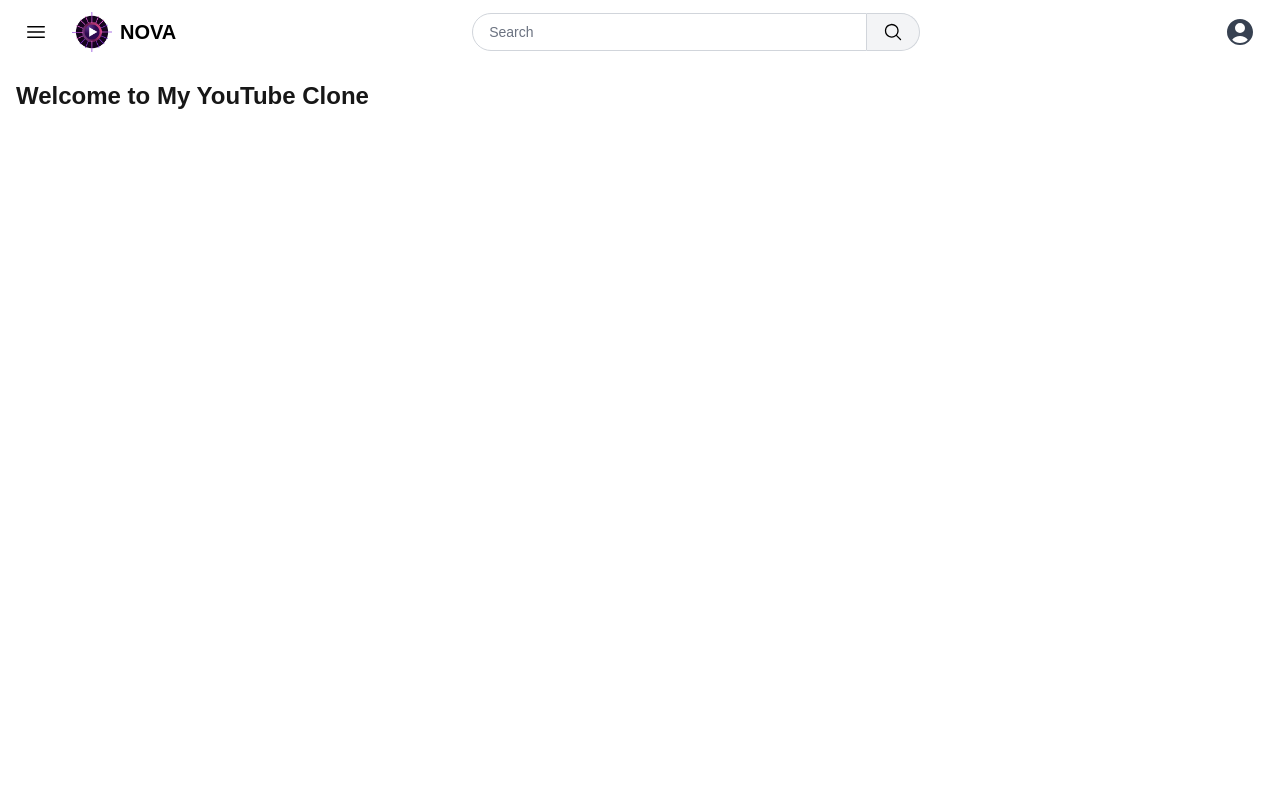
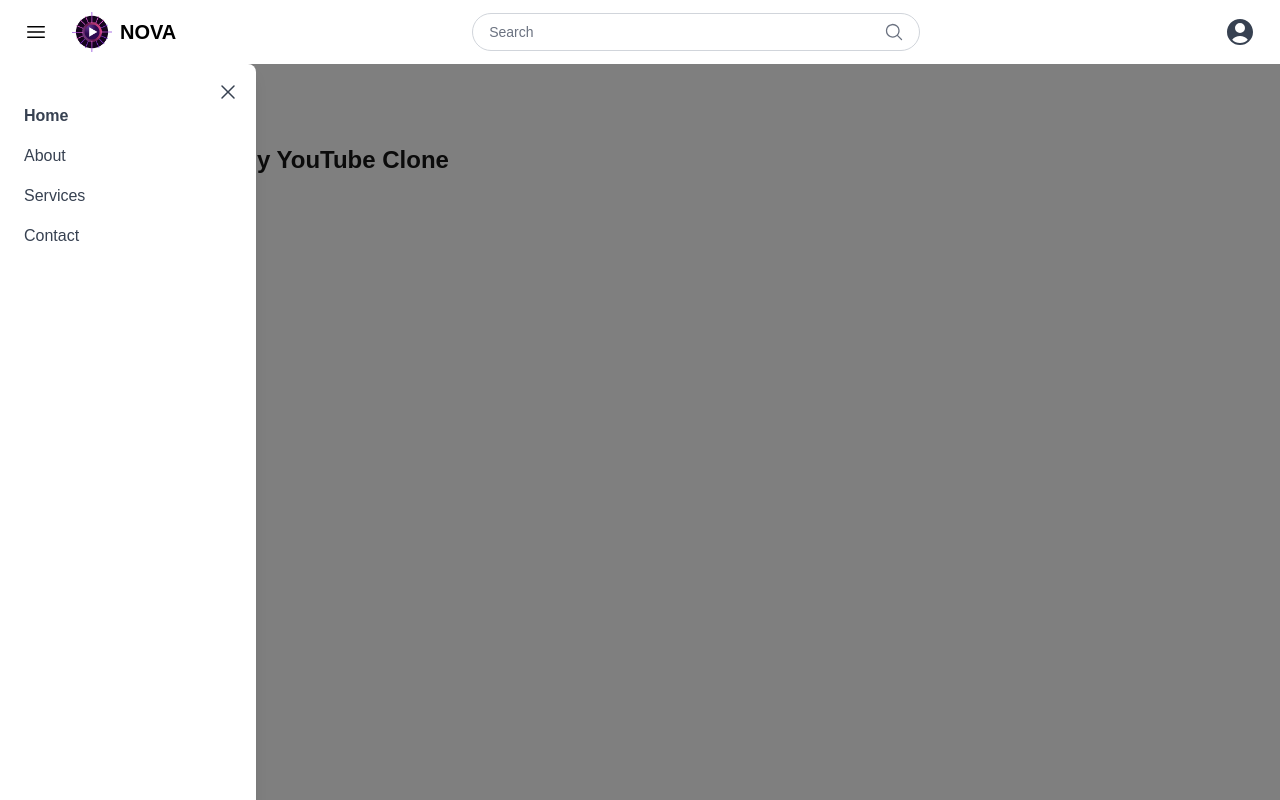
Before and after one commit to QuantumCubed/NOVA, a Next.js app in the folder nova-ui/: page / in a window 1280 px wide. Both pictures are taken after a click on the button 36 px from the left and 32 px from the top of the page. Built offline with nearby package versions, Linux system fonts and the light colour scheme.

Commit message:
side pane done

```diff
--- a/nova-ui/src/app/components/HamburgerButton.tsx
+++ b/nova-ui/src/app/components/HamburgerButton.tsx
@@ -1,11 +1,21 @@
 // src/app/components/HamburgerButton.tsx
+"use client"; // Marks this as a Client Component
+
 import React from 'react';
 import { Bars3Icon } from '@heroicons/react/24/solid';
 
-const HamburgerButton: React.FC = () => {
+interface HamburgerButtonProps {
+  onClick: () => void;
+}
+
+const HamburgerButton: React.FC<HamburgerButtonProps> = ({ onClick }) => {
   return (
-    <button className="hamburger-button" aria-label="Menu">
-      <Bars3Icon className="hamburger-icon" />
+    <button
+      className="hamburger-button flex items-center justify-center p-2 focus:outline-none"
+      aria-label="Open Menu"
+      onClick={onClick}
+    >
+      <Bars3Icon className="hamburger-icon w-6 h-6 text-black" />
     </button>
   );
 };
--- a/nova-ui/src/app/components/Header.tsx
+++ b/nova-ui/src/app/components/Header.tsx
@@ -1,16 +1,30 @@
 // src/app/components/Header.tsx
-import React from 'react';
+"use client"; // Marks this as a Client Component
+
+import React, { useState } from 'react';
 import HamburgerButton from './HamburgerButton';
 import LogoButton from './LogoButton';
 import SearchBar from './SearchBar';
 import UserProfileButton from './UserProfileButton';
+import Sidebar from './Sidebar';
 
 const Header: React.FC = () => {
+  const [isSidebarOpen, setIsSidebarOpen] = useState(false);
+
+  const toggleSidebar = () => {
+    setIsSidebarOpen((prev) => !prev);
+  };
+
+  const closeSidebar = () => {
+    setIsSidebarOpen(false);
+  };
+
   return (
+    <>
       <header className="header-container">
         {/* Left Section: Hamburger Menu and Logo */}
         <div className="header-left-section">
-        <HamburgerButton />
+          <HamburgerButton onClick={toggleSidebar} />
           <LogoButton />
         </div>
 
@@ -24,6 +38,10 @@ const Header: React.FC = () => {
           <UserProfileButton />
         </div>
       </header>
+
+      {/* Sidebar */}
+      <Sidebar isOpen={isSidebarOpen} onClose={closeSidebar} />
+    </>
   );
 };
 
--- a/nova-ui/src/app/components/LogoButton.tsx
+++ b/nova-ui/src/app/components/LogoButton.tsx
@@ -6,15 +6,15 @@ import Image from 'next/image';
 const LogoButton: React.FC = () => {
   return (
     <Link href="/" aria-label="Home">
-      <div className="logo-link">
+      <div className="logo-link flex items-center space-x-2">
         <Image
-          src="/logo.png"
+          src="/logo.png" // Ensure this path points to your actual logo image
           alt="Logo"
           width={100}
           height={40}
           className="logo-image"
         />
-        <span className="logo-text">NOVA</span>
+        <span className="logo-text text-xl font-bold text-black">NOVA</span>
       </div>
     </Link>
   );
--- a/nova-ui/src/app/components/SearchBar.tsx
+++ b/nova-ui/src/app/components/SearchBar.tsx
@@ -1,25 +1,26 @@
+// src/app/components/SearchBar.tsx
 import React from 'react';
 import { MagnifyingGlassIcon } from '@heroicons/react/24/solid';
 
 const SearchBar: React.FC = () => {
   return (
-    <div className="search-bar-container">
-      <div className="search-bar-wrapper relative">
+    <div className="search-bar-container flex items-center w-full max-w-md">
+      <div className="search-bar-wrapper relative flex-grow">
         {/* Input Field */}
         <input
           type="text"
           placeholder="Search"
           aria-label="Search"
-          className="search-input"
+          className="search-input w-full py-2 pl-4 pr-12 text-sm bg-white text-black placeholder-gray-500 border border-gray-300 rounded-full focus:outline-none focus:ring-2 focus:ring-blue-500"
         />
 
         {/* Search Button */}
         <button
           type="submit"
           aria-label="Search"
-          className="search-button"
+          className="search-button absolute inset-y-0 right-0 flex items-center pr-4 bg-transparent border-none focus:outline-none"
         >
-          <MagnifyingGlassIcon className="search-icon" />
+          <MagnifyingGlassIcon className="search-icon w-5 h-5 text-gray-500" />
         </button>
       </div>
     </div>
--- /dev/null
+++ b/nova-ui/src/app/components/Sidebar.tsx
@@ -0,0 +1,74 @@
+// src/app/components/Sidebar.tsx
+"use client"; // Marks this as a Client Component
+
+import React from 'react';
+import Link from 'next/link';
+import { usePathname } from 'next/navigation'; // Correct import for App Directory
+import { XMarkIcon } from '@heroicons/react/24/solid';
+
+interface SidebarProps {
+  isOpen: boolean;
+  onClose: () => void;
+}
+
+const Sidebar: React.FC<SidebarProps> = ({ isOpen, onClose }) => {
+  const pathname = usePathname(); // Get current path
+
+  const links = [
+    { href: '/', label: 'Home' },
+    { href: '/about', label: 'About' },
+    { href: '/services', label: 'Services' },
+    { href: '/contact', label: 'Contact' },
+    // Add more links as needed
+  ];
+
+  return (
+    <>
+      {/* Overlay */}
+      {isOpen && (
+        <div
+          className="fixed inset-0 bg-black bg-opacity-50 z-40 transition-opacity duration-300"
+          onClick={onClose}
+          aria-hidden="true"
+        ></div>
+      )}
+
+      {/* Sidebar */}
+      <div
+        className={`fixed top-16 left-0 w-64 bg-white shadow-lg h-full z-50 transform ${
+          isOpen ? "translate-x-0" : "-translate-x-full" /* Fully hide when closed */
+        } transition-transform duration-300 ease-in-out rounded-tr-lg rounded-br-lg`}
+        aria-label="Sidebar Navigation"
+      >
+        {/* Close Button */}
+        <button
+          className="absolute top-4 right-4 text-gray-700 focus:outline-none"
+          onClick={onClose}
+          aria-label="Close Sidebar"
+        >
+          <XMarkIcon className="w-6 h-6" />
+        </button>
+
+        {/* Navigation Links */}
+        <nav className="mt-10">
+          <ul className="space-y-4 px-6">
+            {links.map((link) => (
+              <li key={link.href}>
+                <Link
+                  href={link.href}
+                  className={`block text-gray-700 hover:text-blue-500 transition-colors duration-200 ${
+                    pathname === link.href ? "font-semibold text-blue-500" : ""
+                  }`}
+                >
+                  {link.label}
+                </Link>
+              </li>
+            ))}
+          </ul>
+        </nav>
+      </div>
+    </>
+  );
+};
+
+export default Sidebar;
--- a/nova-ui/src/app/components/UserProfileButton.tsx
+++ b/nova-ui/src/app/components/UserProfileButton.tsx
@@ -4,8 +4,8 @@ import { UserCircleIcon } from '@heroicons/react/24/solid';
 
 const UserProfileButton: React.FC = () => {
   return (
-    <button className="user-profile-button" aria-label="User Profile">
-      <UserCircleIcon className="user-profile-icon" />
+    <button className="user-profile-button p-2 focus:outline-none" aria-label="User Profile">
+      <UserCircleIcon className="user-profile-icon w-8 h-8 text-gray-700" />
     </button>
   );
 };
--- a/nova-ui/src/app/globals.css
+++ b/nova-ui/src/app/globals.css
@@ -13,6 +13,7 @@ body {
   /* Header Component */
   .header-container {
     @apply sticky top-0 z-50 flex items-center justify-between px-4 py-2 bg-white text-black;
+    height: 4rem; /* Ensuring consistent header height */
   }
 
   .header-left-section {
@@ -29,7 +30,7 @@ body {
 
   /* Button Components */
   .hamburger-button {
-    @apply p-2 focus:outline-none;
+    @apply flex items-center justify-center p-2 focus:outline-none;
   }
 
   .hamburger-icon {
@@ -42,7 +43,7 @@ body {
   }
 
   .logo-image {
-    @apply w-10 h-auto;
+    @apply w-10 h-auto; /* Slightly smaller logo */
   }
 
   .logo-text {
@@ -64,18 +65,21 @@ body {
   }
 
   .search-bar-wrapper {
-    @apply flex flex-grow;
+    @apply relative flex-grow;
   }
 
   .search-input {
-    @apply w-full py-2 pl-4 pr-2 text-sm bg-white text-black placeholder-gray-500 border border-gray-300 rounded-l-full focus:outline-none focus:ring-2 focus:ring-blue-500;
+    @apply w-full py-2 pl-4 pr-12 text-sm bg-white text-black placeholder-gray-500 border border-gray-300 rounded-full focus:outline-none focus:ring-2 focus:ring-blue-500;
   }
 
   .search-button {
-    @apply px-4 py-2 bg-gray-100 text-black border border-gray-300 border-l-0 rounded-r-full focus:outline-none hover:bg-gray-200;
+    @apply absolute inset-y-0 right-0 flex items-center pr-4 bg-transparent border-none focus:outline-none;
   }
 
   .search-icon {
-    @apply w-5 h-5;
+    @apply w-5 h-5 text-gray-500;
   }
+
+  /* Sidebar Component */
+  /* Sidebar styles are handled within the Sidebar component using Tailwind classes */
 }
--- a/nova-ui/src/app/page.tsx
+++ b/nova-ui/src/app/page.tsx
@@ -6,7 +6,7 @@ const HomePage: React.FC = () => {
   return (
     <div>
       <Header />
-      <main className="p-4">
+      <main className="p-4 mt-16 ml-4 md:ml-20">
         {/* Your main content goes here */}
         <h1 className="text-2xl font-bold">Welcome to My YouTube Clone</h1>
         {/* Add more content as needed */}
```
Lines whose indentation alone changed are shown as unchanged.
